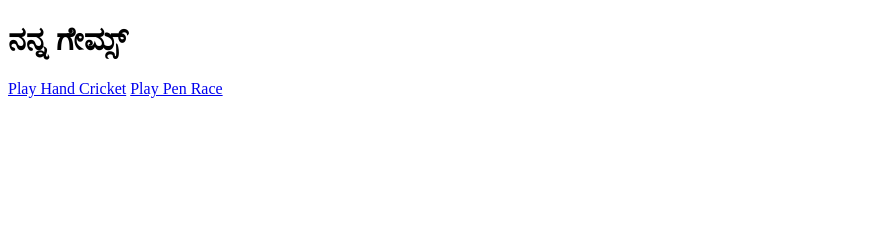
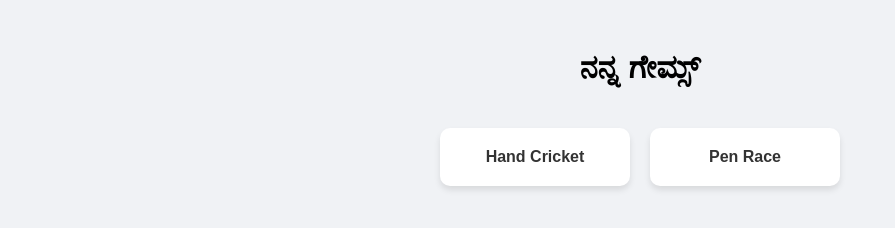
Before and after one commit to makarasupannaga-wq/pannaga-games, a plain HTML site: page index.html in a window 1280 px wide. Shown: the whole page, without its empty margins (0-895 px from the left). Drawn offline with Linux system fonts and the light colour scheme.

Commit message:
Update index.html

```diff
--- a/index.html
+++ b/index.html
@@ -1,3 +1,17 @@
-<!DOCTYPE html><html><head><title>Game Hub</title></head><body><h1>ನನ್ನ ಗೇಮ್ಸ್</h1>
-<a href="cricket.html">Play Hand Cricket</a>
-<a href="pen-race.html">Play Pen Race</a></body></html>
+<!DOCTYPEhtml>
+<html>
+<head>
+<style>
+  body { font-family: sans-serif; display: flex; flex-direction: column; align-items: center; padding: 20px; background: #f0f2f5; }
+  .grid { display: flex; gap: 20px; margin-top: 20px; }
+  .card { background: white; padding: 20px; border-radius: 10px; text-decoration: none; color: #333; box-shadow: 0 4px 6px rgba(0,0,0,0.1); width: 150px; text-align: center; font-weight: bold; }
+</style>
+</head>
+<body>
+<h1>ನನ್ನ ಗೇಮ್ಸ್</h1>
+<div class="grid">
+  <a href="cricket.html" class="card">Hand Cricket</a>
+  <a href="pen-race.html" class="card">Pen Race</a>
+</div>
+</body>
+</html>
```
